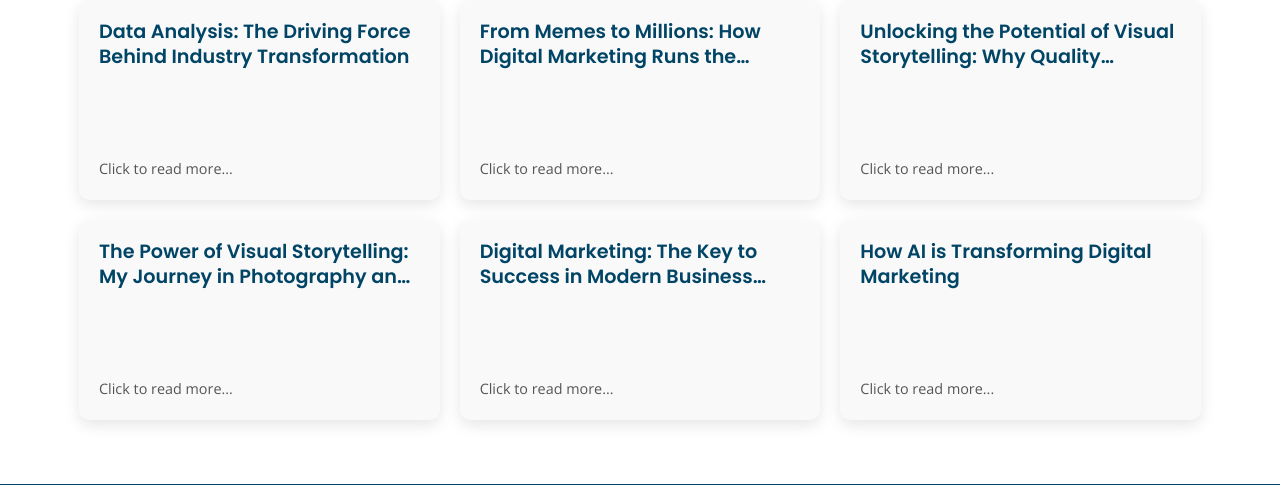
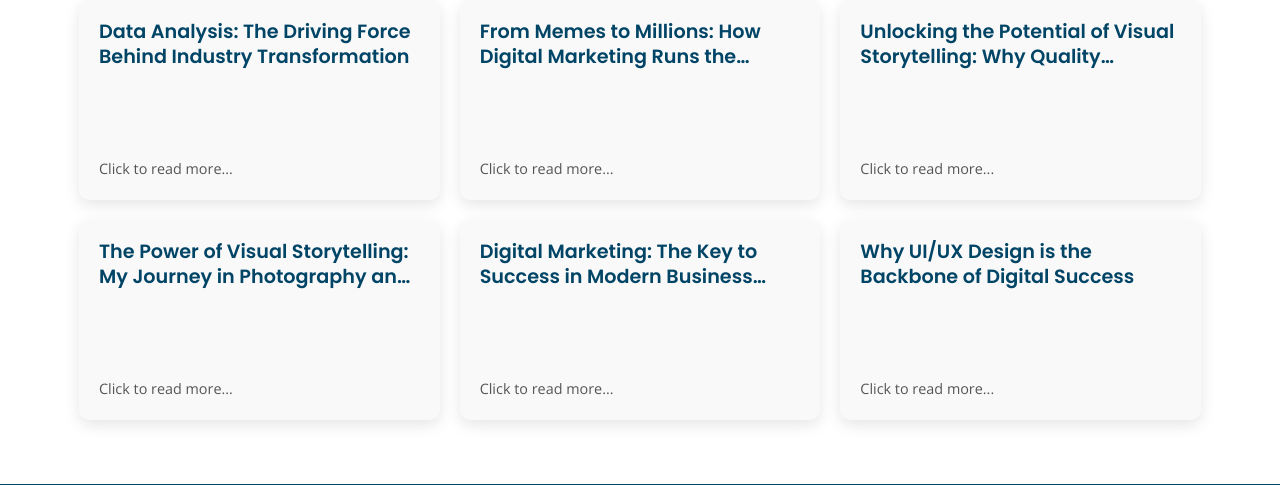
Before and after one commit to innovatehive7/InnvoativeHivecode, a Flask app: page /all_blogs in a window 1280 px wide. Shown: the part 665-1150 px from the top of the page. Run offline with Flask 3, Linux system fonts and the light colour scheme.

Commit message:
Update all_blogs.html

```diff
--- a/templates/all_blogs.html
+++ b/templates/all_blogs.html
@@ -405,7 +405,7 @@
           9: "Unlocking the Potential of Visual Storytelling: Why Quality Content Matters",
           10: "The Power of Visual Storytelling: My Journey in Photography and Cinematic Videos",
           11: "Digital Marketing: The Key to Success in Modern Business World",
-          12: "How AI is Transforming Digital Marketing",
+          12: "Why UI/UX Design is the Backbone of Digital Success",
         };
 
         const blogLinks = {
```
